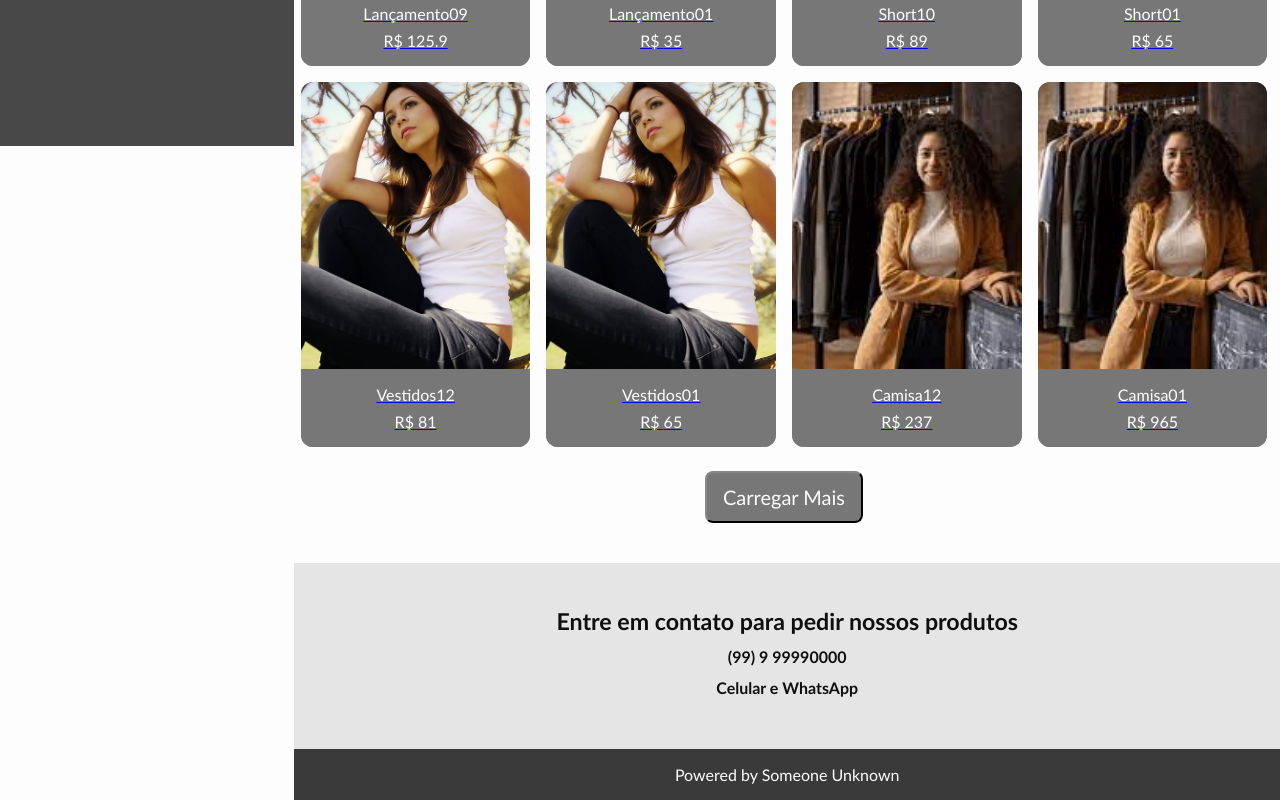
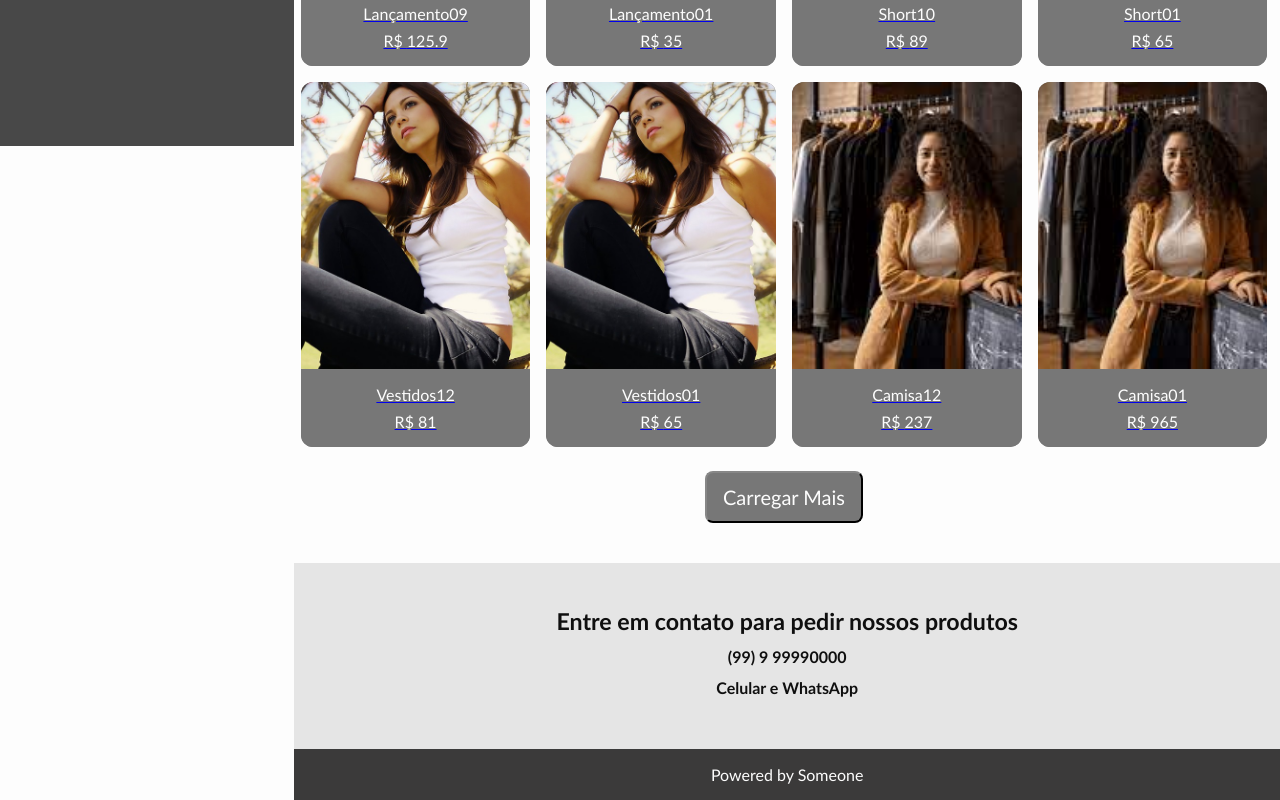
Before and after one commit to felper9191/catalogoLojaRoupas, a React (Vite) app: page / in a window 1280 px wide. Shown: the part 666-1466 px from the top of the page. Built offline with nearby package versions, Linux system fonts and the light colour scheme.

Commit message:
apenas atualizando rodape

```diff
--- a/src/Rodape.jsx
+++ b/src/Rodape.jsx
@@ -3,7 +3,7 @@ import './Rodape.css';
 const Rodape = () => {
     return (
         <footer>
-            <p>Powered by Someone Unknown</p>
+            <p>Powered by Someone</p>
         </footer>
     );
 };
```
